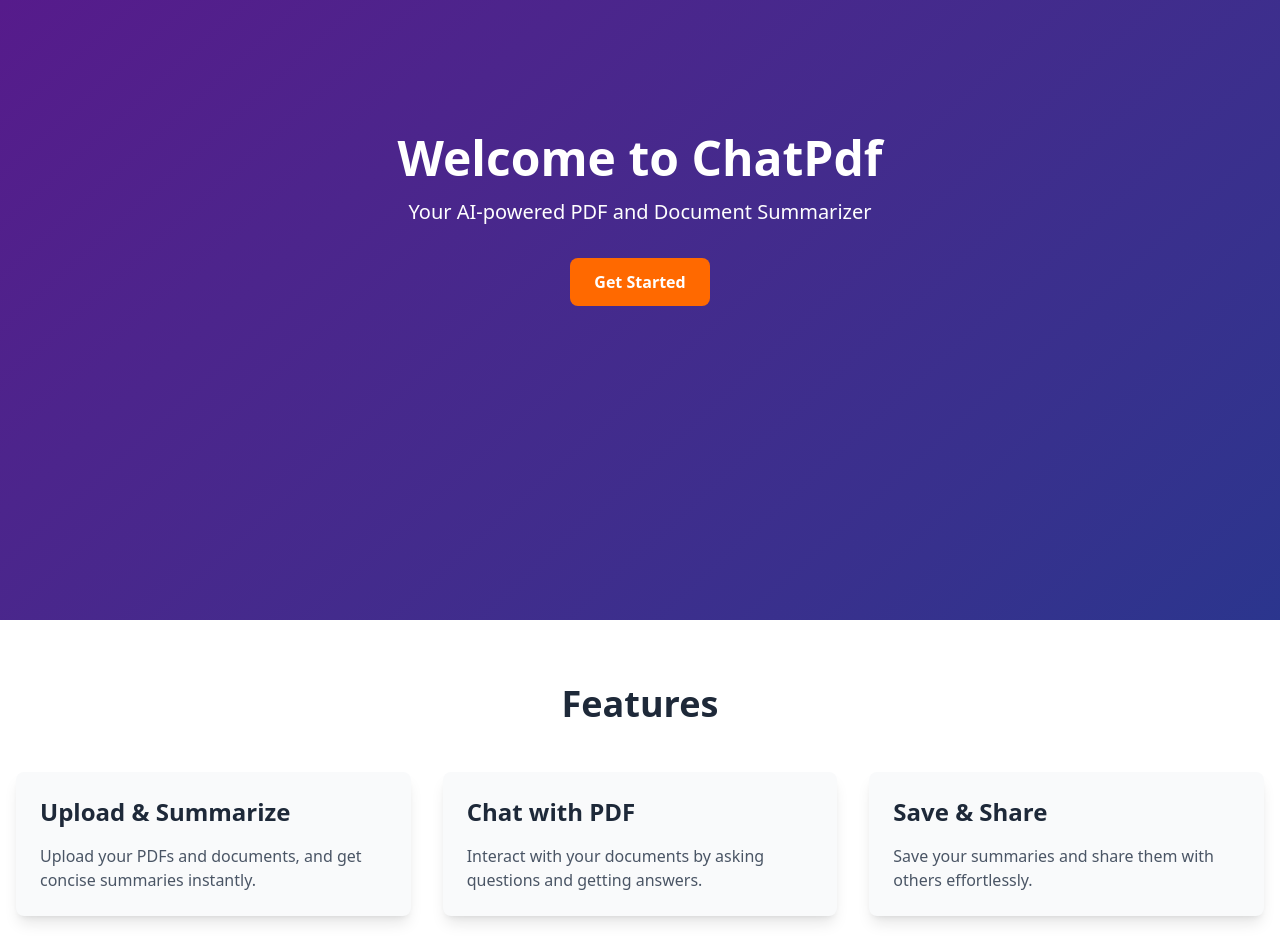
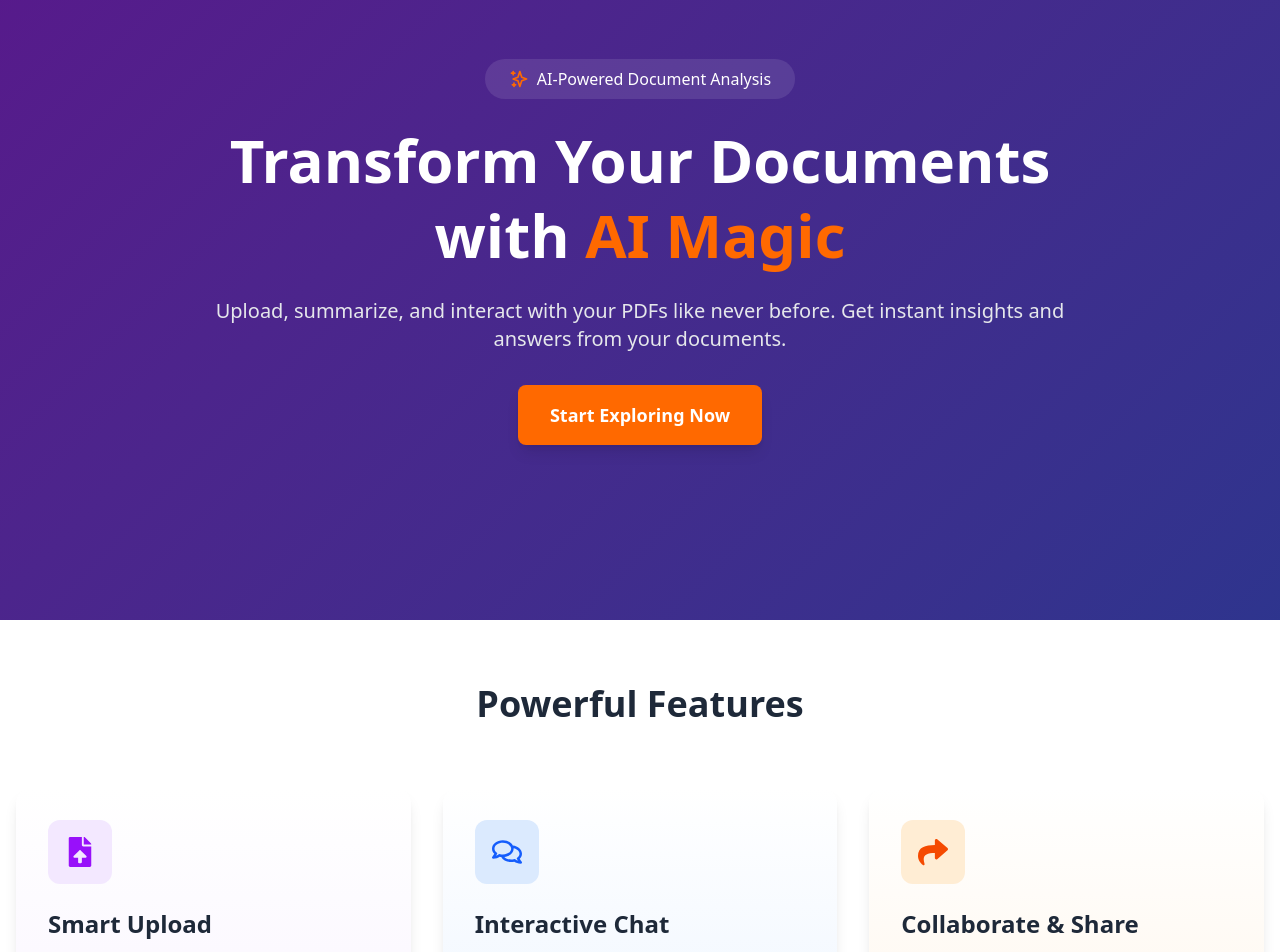
Before and after one commit to invincibleAntares/chatPdf, a React (Vite) app in the folder client/: page / in a window 1280 px wide. Shown: the part 180-1132 px from the top of the page. Built offline with nearby package versions, Linux system fonts and the light colour scheme; no server answers.

Commit message:
Designed the landing page more engaging

```diff
--- a/client/package.json
+++ b/client/package.json
@@ -11,11 +11,13 @@
   },
   "dependencies": {
     "@google/generative-ai": "^0.21.0",
+    "@react-pdf-viewer/core": "^3.12.0",
+    "@react-pdf-viewer/default-layout": "^3.12.0",
     "@tailwindcss/vite": "^4.0.0",
     "axios": "^1.7.9",
     "dotenv": "^16.4.7",
     "framer-motion": "^12.0.6",
-    "pdfjs-dist": "^4.10.38",
+    "pdfjs-dist": "^3.11.174",
     "react": "^18.3.1",
     "react-dom": "^18.3.1",
     "react-icons": "^5.4.0",
--- a/client/src/components/LandingPage.jsx
+++ b/client/src/components/LandingPage.jsx
@@ -1,48 +1,93 @@
-import React from 'react'
+import React from 'react';
 import { useNavigate } from 'react-router-dom';
+import { FaRegFilePdf, FaRegComments, FaShare, FaFileUpload } from 'react-icons/fa';
+import { HiOutlineSparkles } from 'react-icons/hi';
+
 function LandingPage() {
   const navigate = useNavigate();
+
   const handleGetStarted = () => {
     navigate('/dashboard');
   };
+
   return (
     <div className="min-h-screen bg-gradient-to-br from-purple-900 to-blue-900 text-white">
-        {/* Hero Section */}
-        <div className="flex flex-col items-center justify-center h-screen">
-          <h1 className="text-5xl font-bold mb-4">Welcome to ChatPdf</h1>
-          <p className="text-xl mb-8">Your AI-powered PDF and Document Summarizer</p>
+      {/* Top Bar */}
+      <nav className="w-full px-6 py-4 fixed top-0 bg-white/10 backdrop-blur-md border-b border-white/10">
+        <div className="container mx-auto flex justify-between items-center">
+          <div className="flex items-center space-x-2">
+            <FaRegFilePdf className="text-2xl text-orange-500" />
+            <span className="text-xl font-bold">ChatPDF</span>
+          </div>
           <button
             onClick={handleGetStarted}
-            className="bg-orange-500 hover:bg-orange-600 cursor-pointer text-white font-semibold py-3 px-6 rounded-lg transition duration-300"
+            className="bg-orange-500 hover:bg-orange-600 text-white font-semibold py-2 px-4 rounded-lg transition-all duration-300 transform hover:scale-105"
           >
             Get Started
           </button>
         </div>
+      </nav>
+
+      {/* Hero Section */}
+      <div className="flex flex-col items-center justify-center h-screen pt-16">
+        <div className="text-center max-w-4xl px-4">
+          <div className="inline-flex items-center bg-white/10 px-6 py-2 rounded-full mb-6 space-x-2">
+            <HiOutlineSparkles className="text-orange-500 text-xl" />
+            <span>AI-Powered Document Analysis</span>
+          </div>
+          <h1 className="text-5xl md:text-6xl font-bold mb-6 leading-tight">
+            Transform Your Documents with
+            <span className="text-orange-500"> AI Magic</span>
+          </h1>
+          <p className="text-xl text-gray-200 mb-8">
+            Upload, summarize, and interact with your PDFs like never before. Get instant insights and answers from your documents.
+          </p>
+          <button
+            onClick={handleGetStarted}
+            className="bg-orange-500 hover:bg-orange-600 text-white font-semibold py-4 px-8 rounded-lg text-lg transition-all duration-300 transform hover:scale-105 shadow-lg hover:shadow-orange-500/30"
+          >
+            Start Exploring Now
+          </button>
+        </div>
+      </div>
 
       {/* Features Section */}
       <div className="bg-white text-gray-800 py-16">
-          <h2 className="text-4xl font-bold text-center mb-12">Features</h2>
-          <div className="container mx-auto grid grid-cols-1 md:grid-cols-3 gap-8 px-4">
+        <div className="container mx-auto px-4">
+          <h2 className="text-4xl font-bold text-center mb-16">Powerful Features</h2>
+          <div className="grid grid-cols-1 md:grid-cols-3 gap-8">
             {/* Feature 1 */}
-            <div className="bg-gray-50 p-6 rounded-lg shadow-lg hover:shadow-xl transition-shadow duration-300">
-              <h3 className="text-2xl font-semibold mb-4">Upload & Summarize</h3>
+            <div className="p-8 bg-gradient-to-b from-white to-purple-50 rounded-2xl shadow-lg hover:shadow-xl transition-all duration-300 transform hover:-translate-y-2">
+              <div className="w-16 h-16 bg-purple-100 rounded-xl flex items-center justify-center mb-6">
+                <FaFileUpload className="text-3xl text-purple-600" />
+              </div>
+              <h3 className="text-2xl font-bold mb-4">Smart Upload</h3>
               <p className="text-gray-600">
-                Upload your PDFs and documents, and get concise summaries instantly.
+                Drag & drop your PDFs and documents. We support multiple formats with automatic text recognition.
               </p>
             </div>
+
             {/* Feature 2 */}
-            <div className="bg-gray-50 p-6 rounded-lg shadow-lg hover:shadow-xl transition-shadow duration-300">
-              <h3 className="text-2xl font-semibold mb-4">Chat with PDF</h3>
+            <div className="p-8 bg-gradient-to-b from-white to-blue-50 rounded-2xl shadow-lg hover:shadow-xl transition-all duration-300 transform hover:-translate-y-2">
+              <div className="w-16 h-16 bg-blue-100 rounded-xl flex items-center justify-center mb-6">
+                <FaRegComments className="text-3xl text-blue-600" />
+              </div>
+              <h3 className="text-2xl font-bold mb-4">Interactive Chat</h3>
               <p className="text-gray-600">
-                Interact with your documents by asking questions and getting answers.
+                Ask questions, get instant answers, and explore your documents through natural conversation.
               </p>
             </div>
+
             {/* Feature 3 */}
-            <div className="bg-gray-50 p-6 rounded-lg shadow-lg hover:shadow-xl transition-shadow duration-300">
-              <h3 className="text-2xl font-semibold mb-4">Save & Share</h3>
+            <div className="p-8 bg-gradient-to-b from-white to-orange-50 rounded-2xl shadow-lg hover:shadow-xl transition-all duration-300 transform hover:-translate-y-2">
+              <div className="w-16 h-16 bg-orange-100 rounded-xl flex items-center justify-center mb-6">
+                <FaShare className="text-3xl text-orange-600" />
+              </div>
+              <h3 className="text-2xl font-bold mb-4">Collaborate & Share</h3>
               <p className="text-gray-600">
-                Save your summaries and share them with others effortlessly.
+                Save your summaries, export highlights, and collaborate with team members in real-time.
               </p>
+            </div>
           </div>
         </div>
       </div>
@@ -50,4 +95,4 @@ function LandingPage() {
   );
 }
 
-export default LandingPage
+export default LandingPage;
```
Also changed, not shown: client/src/components/Dashboard.jsx (added, +189 -0 lines), 1 other file (tests, documents, lock files or other folders). Lines whose indentation alone changed are shown as unchanged.
